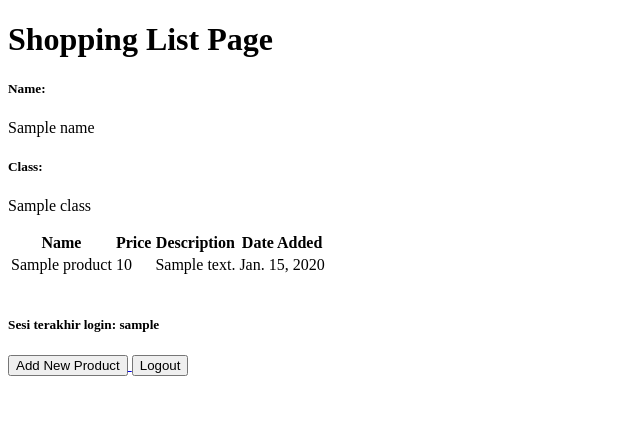
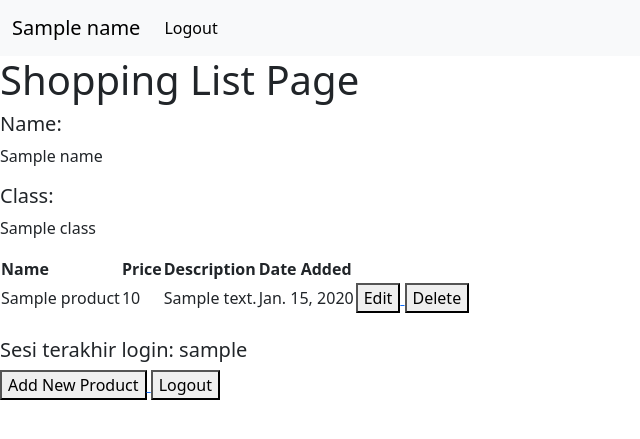
Before and after one commit to RafGhan/shopping-list, a Django app: template main/templates/main.html in a window 1280 px wide. Shown: the top 439 px of the page, without its empty margins (0-640 px from the left). Run offline with Django 4.2, Linux system fonts and the light colour scheme; tables that the repository leaves empty hold one stand-in row (values such as "Sample post"); the template is opened without the code that fills it: values that come from a table or form of the project are taken from there, most other values are stand-ins (such as "Sample title", 1, 10 or a date in 2020).

Commit message:
Selesai Tutor 4

```diff
--- a/main/templates/main.html
+++ b/main/templates/main.html
@@ -1,6 +1,19 @@
 {% extends 'base.html' %}
 
 {% block content %}
+    <nav class="navbar navbar-expand-lg bg-body-tertiary">
+        <div class="container-fluid">
+            <a class="navbar-brand" href="#">{{name}}</a>
+            <div class="collapse navbar-collapse" id="navbarNav">
+                <ul class="navbar-nav">
+                <li class="nav-item">
+                    <a class="nav-link active" aria-current="page" href="{% url 'main:logout' %}">Logout</a>
+                </li>
+                </ul>
+            </div>
+        </div>
+    </nav>
+
     <h1>Shopping List Page</h1>
 
     <h5>Name:</h5>
@@ -24,6 +37,18 @@
                 <td>{{product.price}}</td>
                 <td>{{product.description}}</td>
                 <td>{{product.date_added}}</td>
+                <td>
+                    <a href="{% url 'main:edit_product' product.pk %}">
+                        <button>
+                            Edit
+                        </button>
+                    </a>
+                    <a href="{% url 'main:delete_product' product.pk %}">
+                          <button>
+                              Delete
+                          </button>
+                      </a>
+                </td>
             </tr>
         {% endfor %}
     </table>
--- a/main/urls.py
+++ b/main/urls.py
@@ -1,5 +1,5 @@
 from django.urls import path
-from main.views import show_main, create_product, show_xml, show_json, show_xml_by_id, show_json_by_id, register, login_user, logout_user
+from main.views import show_main, create_product, show_xml, show_json, show_xml_by_id, show_json_by_id, register, login_user, logout_user, edit_product, delete_product
 app_name = 'main'
 
 urlpatterns = [
@@ -12,4 +12,6 @@ urlpatterns = [
     path('register/', register, name='register'),
     path('login/', login_user, name='login'),
     path('logout/', logout_user, name='logout'),
+    path('edit-product/<int:id>', edit_product, name='edit_product'),
+    path('delete/<int:id>', delete_product, name='delete_product'),
 ]
--- a/templates/base.html
+++ b/templates/base.html
@@ -8,7 +8,13 @@
             content="width=device-width, initial-scale=1.0"
         />
         {% block meta %}
+            <meta charset="UTF-8" />
+            <meta name="viewport" content="width=device-width, initial-scale=1">
         {% endblock meta %}
+        <link href="https://cdn.jsdelivr.net/npm/bootstrap@5.3.2/dist/css/bootstrap.min.css" rel="stylesheet" integrity="sha384-T3c6CoIi6uLrA9TneNEoa7RxnatzjcDSCmG1MXxSR1GAsXEV/Dwwykc2MPK8M2HN" crossorigin="anonymous">
+        <script src="https://code.jquery.com/jquery-3.6.0.min.js" integrity="sha384-KyZXEAg3QhqLMpG8r+J4jsl5c9zdLKaUk5Ae5f5b1bw6AUn5f5v8FZJoMxm6f5cH1" crossorigin="anonymous"></script>
+        <script src="https://cdn.jsdelivr.net/npm/@popperjs/core@2.11.8/dist/umd/popper.min.js" integrity="sha384-I7E8VVD/ismYTF4hNIPjVp/Zjvgyol6VFvRkX/vR+Vc4jQkC+hVqc2pM8ODewa9r" crossorigin="anonymous"></script>
+        <script src="https://cdn.jsdelivr.net/npm/bootstrap@5.3.2/dist/js/bootstrap.min.js" integrity="sha384-BBtl+eGJRgqQAUMxJ7pMwbEyER4l1g+O15P+16Ep7Q9Q+zqX6gSbd85u4mG4QzX+" crossorigin="anonymous"></script>
     </head>
 
     <body>
```
Also changed, not shown: main/templates/edit_product.html (added, +22 -0 lines), main/views.py (+23 -0 lines).
